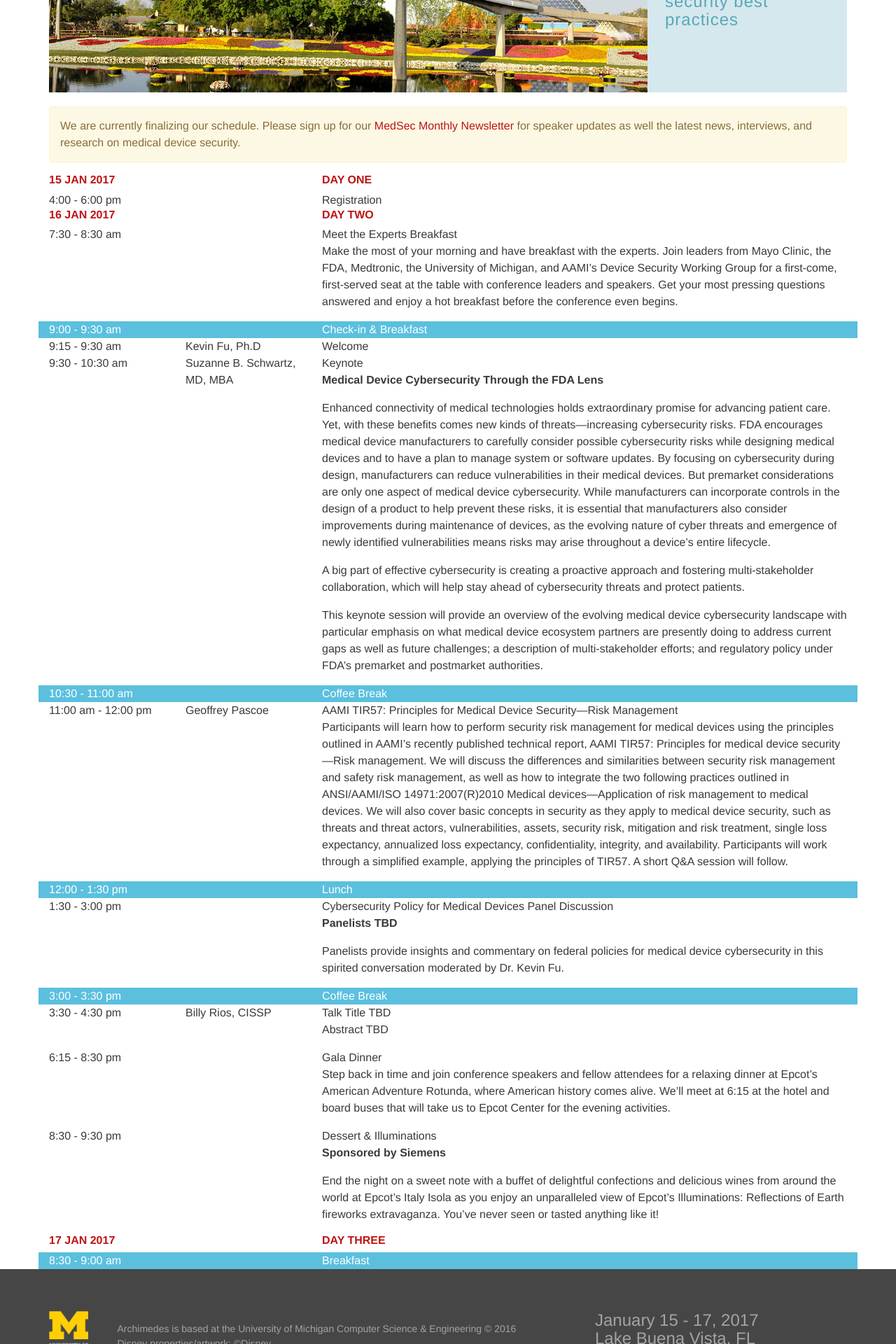
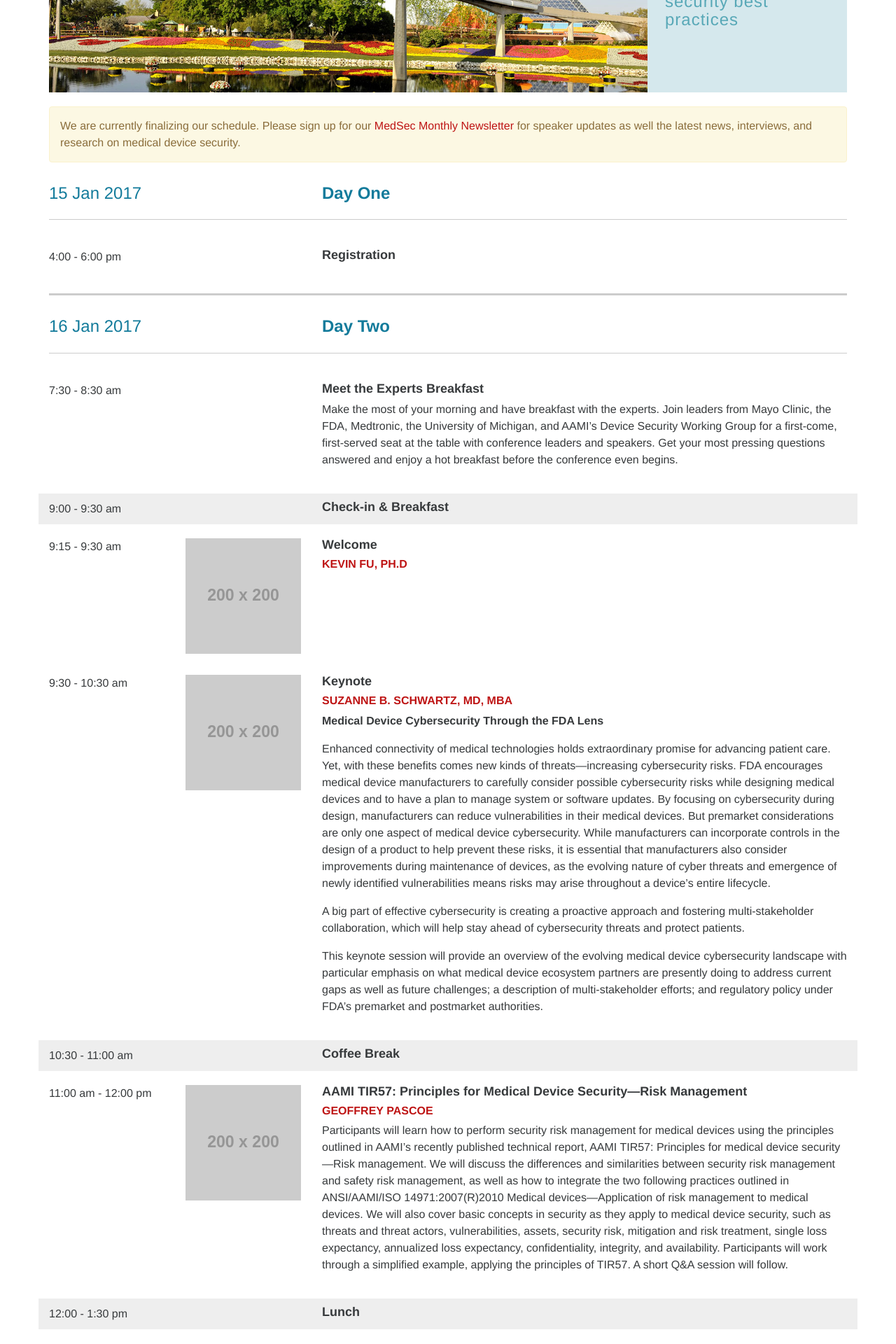
Before and after one commit to Jonesy/medsec101, a Jekyll site: the page built from schedule.markdown, in a window 1280 px wide. Shown: the part 412-2332 px from the top of the page at 70% size. Built offline with Jekyll 4.4.1, drawn with Linux system fonts in a browser that asks for light colours.

Commit message:
Add better styles for the sections and load external speaker.

```diff
--- a/_layouts/schedule.html
+++ b/_layouts/schedule.html
@@ -1,7 +1,7 @@
 ---
 layout: default
 ---
-
+{% assign speakers = site.speakers %}
 {% assign presentations = site.presentations | sort: 'position' %}
 {% assign days = site.presentations | sort: 'position' | where: 'is_day', 'true' %}
 
@@ -15,37 +15,53 @@ layout: default
     {% for day in days %}
       {% assign day_index = forloop.index %}
       {% assign blocks = presentations | where: 'day', day_index %}
+
       <div>{{presentation.relative_directory}}</div>
-        <header class="col-sm-12">
+        <header class="col-sm-12 Day">
           <div class="row">
             <div class="col-xs-4">
-              <h6>
+              <h3 class="Day-date">
                 {{day.presentation_date | date_to_string }}
-              </h6>
+              </h3>
             </div>
             <div class="col-xs-8">
-              <h6>{{day.title}}</h6>
+              <h3 class="Day-title">{{day.title}}</h3>
+            </div>
+            <div class="col-sm-12">
+              <hr/>
             </div>
           </div>
         </header>
         {{day}}
 
         {% for presentation in blocks %}
-          <div class="col-sm-12 {% if presentation.is_break %}bg-info{% endif %}">
+          {% assign speaker = speakers | where_exp: 'item', 'item.title
+          contains presentation.speaker' | first %}
+          <div class="
+            col-sm-12
+            Schedule-block
+            {% if presentation.is_break %}
+               Schedule-block--break
+            {% endif %}">
             <div class="row">
               <div class="col-sm-2">
                 {{presentation.time}}
               </div>
               <div class="col-sm-2">
-                {% if presentation.speaker %}
-                  <div>
-                    {{presentation.speaker}}
-                  </div>
+                {% if speaker %}
+                  <img src="http://placehold.it/200x200" class="img-fluid">
                 {% endif %}
               </div>
               <div class="col-sm-8">
-                {{presentation.title}}
-
+                <h5 class="Schedule-presentation-title {% if
+                  presentation.is_break %}Schedule-presentation-title--break{% endif %}">
+                  {{presentation.title}}
+                </h5>
+                {% if speaker %}
+                <h6>
+                  {{speaker.title}}
+                </h6>
+                {% endif %}
                 {% if presentation.content %}
                   {{ presentation.content | markdownify }}
                 {% endif %}
@@ -53,7 +69,9 @@ layout: default
             </div>
           </div>
         {% endfor %}
-
+        <div class="col-sm-12">
+          <hr class="Schedule-divider clearfix"/>
+        </div>
     {% endfor %}
   </section>
 </div>
--- a/_sass/_footer.scss
+++ b/_sass/_footer.scss
@@ -1,6 +1,7 @@
 $footer-text: rgba(white, 0.5);
 
 .Footer {
+  margin-top: 50px;
   padding: {
     top: 60px;
     bottom: 60px;
--- /dev/null
+++ b/_sass/_schedule.scss
@@ -0,0 +1,44 @@
+.Day {
+  margin: 15px 0;
+  color: #137b9b;
+
+  hr {
+    border-top: 1px solid #ccc;
+  }
+}
+
+.Day-title {
+  font-size: 24px;
+  font-weight: bold;
+  color: #137b9b;
+}
+
+.Day-date {
+  font-size: 24px;
+  color: #137b9b;
+}
+
+.Schedule-block {
+  margin-bottom: 10px;
+  padding: {
+    top: 10px;
+    bottom: 10px;
+  }
+
+  &.Schedule-block--break {
+    background-color: #eee;
+  }
+}
+
+.Schedule-presentation-title {
+  font-size: 18px;
+  font-weight: bold;
+
+  &.Schedule-presentation-title--break {
+    margin-bottom: 0;
+  }
+}
+
+.Schedule-divider {
+  border-top: 3px solid #ccc;
+}
--- a/css/main.scss
+++ b/css/main.scss
@@ -68,4 +68,5 @@ $on-laptop:        800px;
         "callout",
         "about",
         "events",
-        "speakers";
+        "speakers",
+        "schedule";
```
Also changed, not shown: 3 other files.
